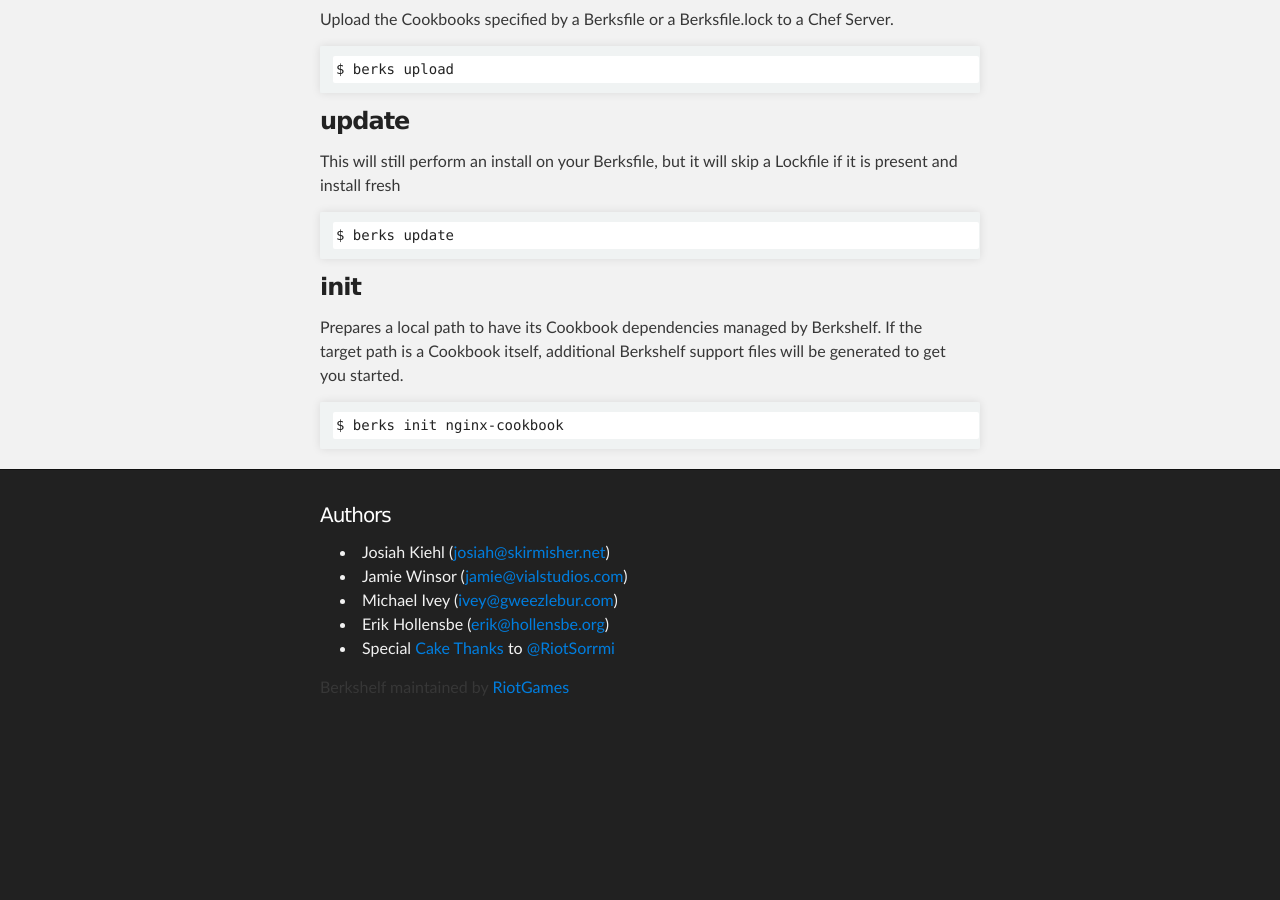
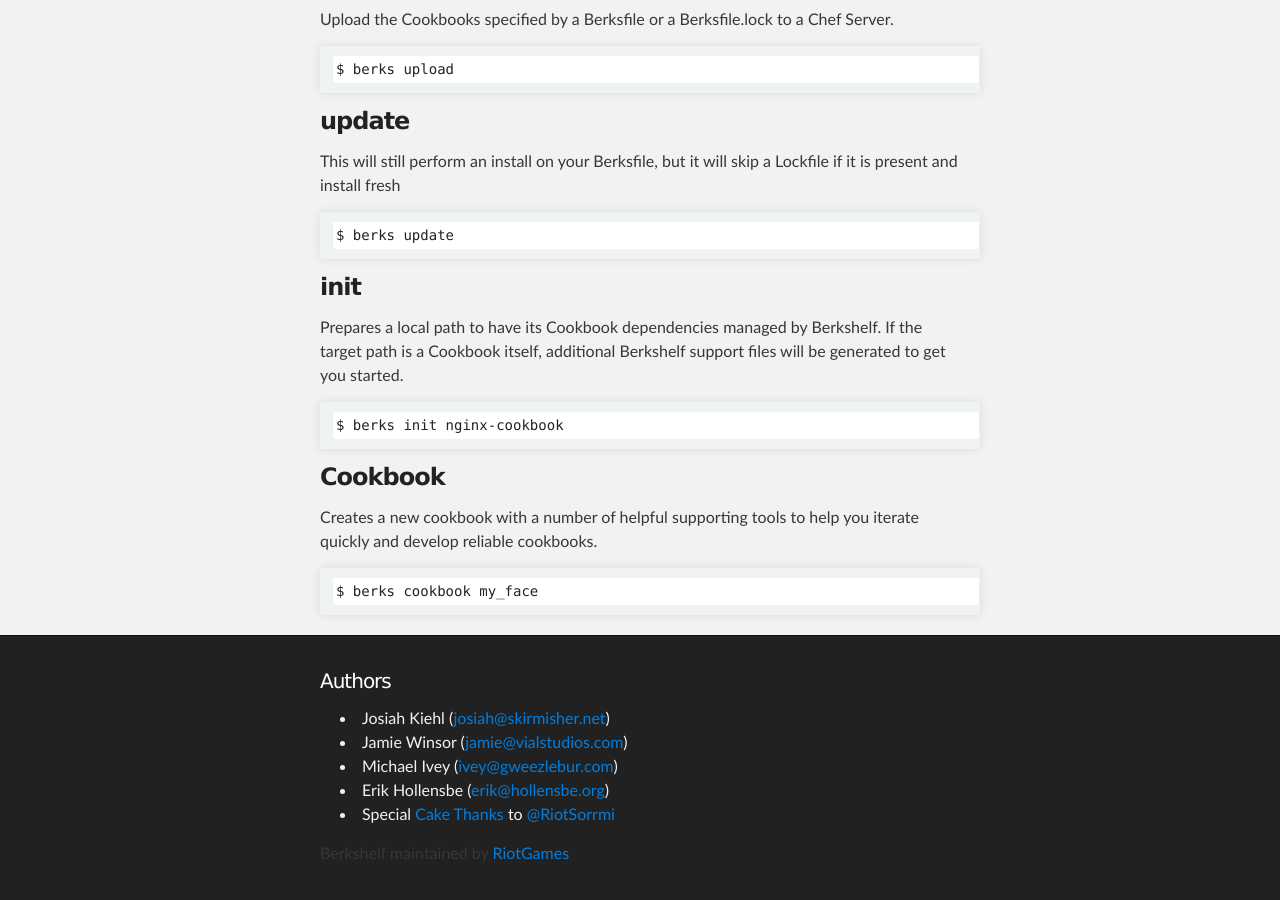
Before and after one commit to berkshelf/berkshelf, a Jekyll site: the page built from index.html, in a window 1280 px wide and 900 px high, scrolled down 9477 px. Built offline with Jekyll 4.4.1, drawn with Linux system fonts in a browser that asks for light colours; before the commit the page ends 10211 px from its top, so only the background shows below that.

Commit message:
add reference doc for cookbook command

```diff
--- a/_includes/index.md
+++ b/_includes/index.md
@@ -327,3 +327,9 @@ This will still perform an install on your Berksfile, but it will skip a Lockfil
 Prepares a local path to have its Cookbook dependencies managed by Berkshelf. If the target path is a Cookbook itself, additional Berkshelf support files will be generated to get you started.
 
     $ berks init nginx-cookbook
+
+### Cookbook
+
+Creates a new cookbook with a number of helpful supporting tools to help you iterate quickly and develop reliable cookbooks.
+
+    $ berks cookbook my_face
```
